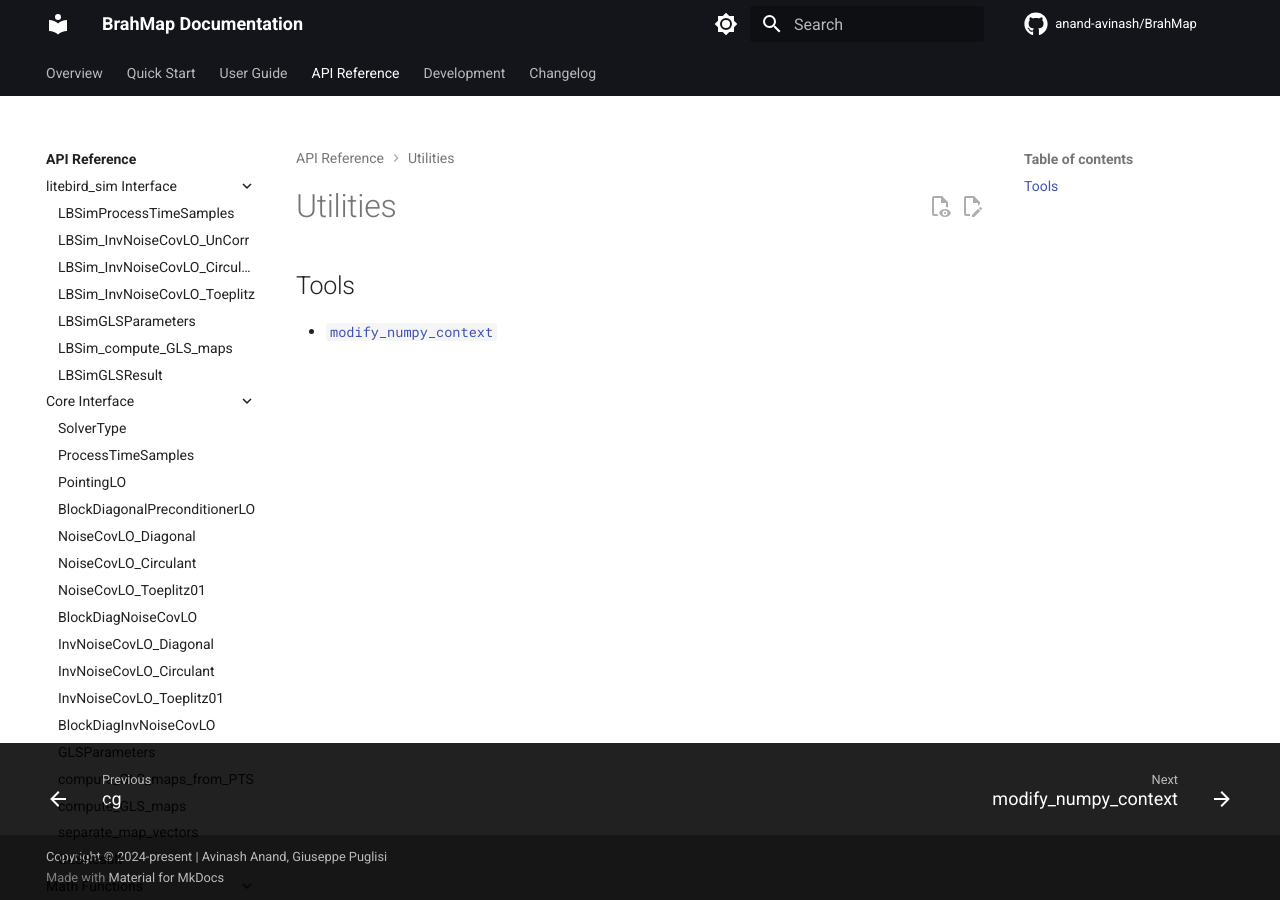
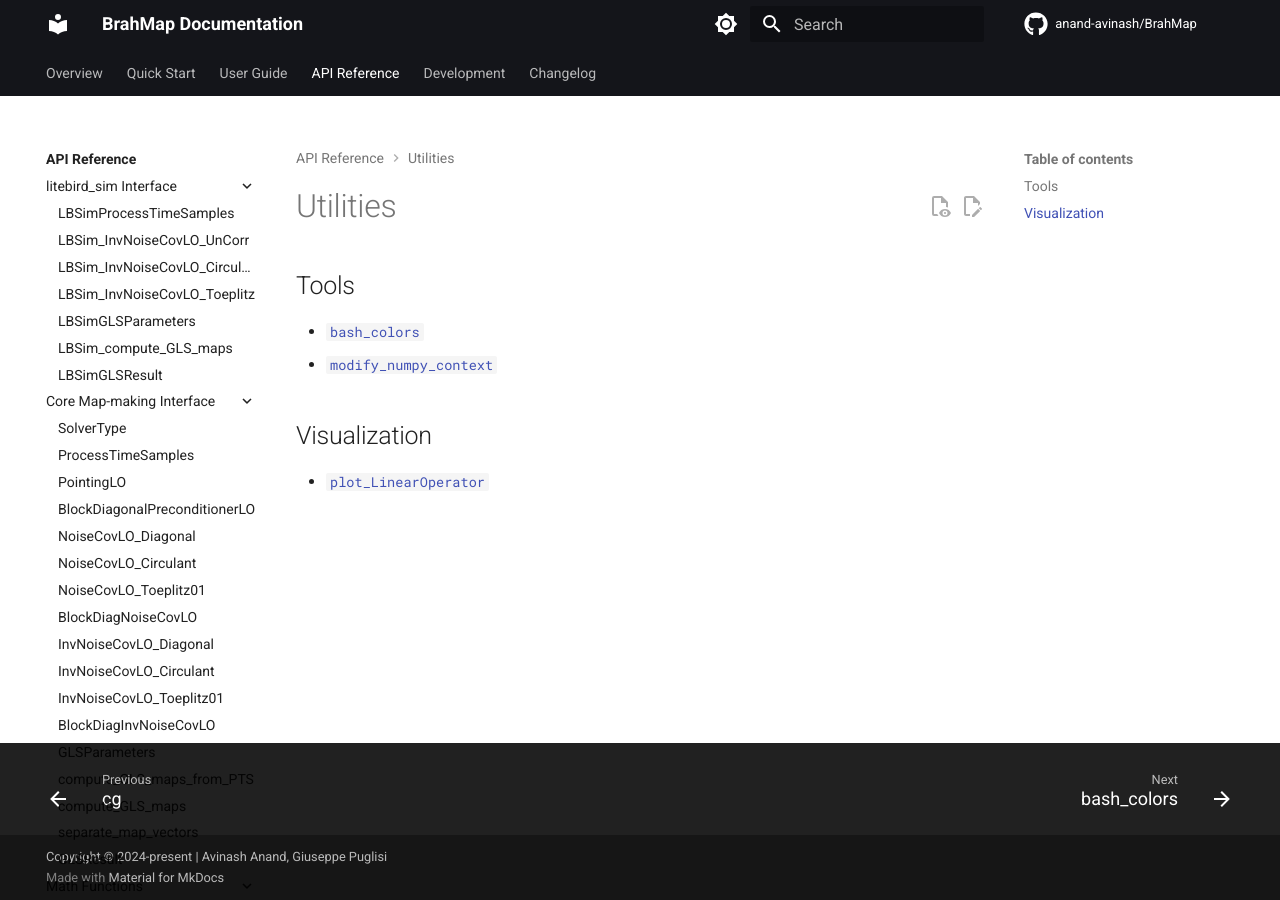
Before and after one commit to anand-avinash/BrahMap, an MkDocs documentation site: the page built from docs/api_reference/utilities/index.md, in a window 1280 px wide. Built offline with MkDocs 1.6.1 and Material for MkDocs 9.7.7, drawn with Linux system fonts in a browser that asks for light colours; comment, search, counter and statistics services are not loaded.

Commit message:
added more quantities to utilities docs tree

```diff
--- a/docs/api_reference/utilities/index.md
+++ b/docs/api_reference/utilities/index.md
@@ -2,4 +2,9 @@
 
 ## Tools
 
+- [`bash_colors`](bash_colors.md)
 - [`modify_numpy_context`](modify_numpy_context.md)
+
+## Visualization
+
+- [`plot_LinearOperator`](plot_LinearOperator.md)
--- a/mkdocs.yaml
+++ b/mkdocs.yaml
@@ -143,7 +143,7 @@ nav:
       - LBSim_compute_GLS_maps: api_reference/lbsim/LBSim_compute_GLS_maps.md
       - LBSimGLSResult: api_reference/lbsim/LBSimGLSResult.md
 
-    - Core Interface:
+    - Core Map-making Interface:
       - api_reference/core/index.md
       - SolverType: api_reference/core/SolverType.md
       - ProcessTimeSamples: api_reference/core/ProcessTimeSamples.md
@@ -170,7 +170,9 @@ nav:
 
     - Utilities:
       - api_reference/utilities/index.md
+      - bash_colors: api_reference/utilities/bash_colors.md
       - modify_numpy_context: api_reference/utilities/modify_numpy_context.md
+      - plot_LinearOperator: api_reference/utilities/plot_LinearOperator.md
 
     - Base Operators:
       - api_reference/base_operators/index.md
```
Also changed, not shown: docs/api_reference/index.md (+1 -1 lines), docs/api_reference/utilities/bash_colors.md (added, +3 -0 lines), docs/api_reference/utilities/plot_LinearOperator.md (added, +3 -0 lines), 1 other file.
